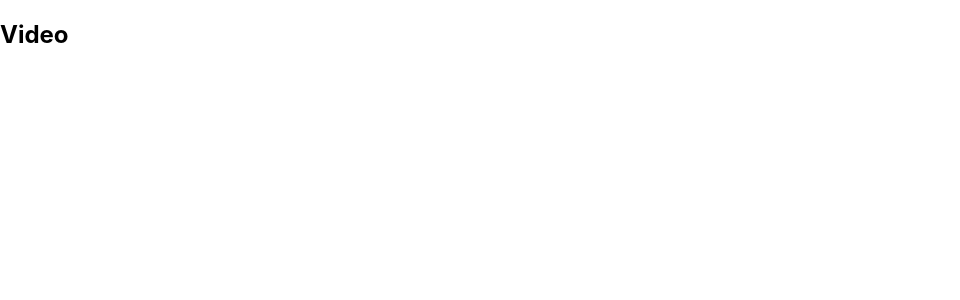
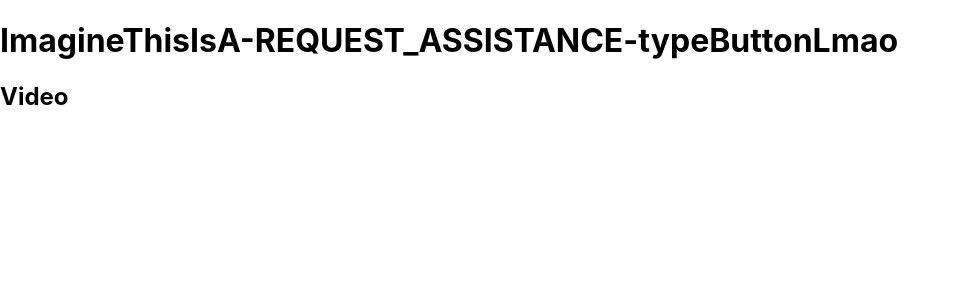
Before and after one commit to egu8/kiosk_scanner, a React (Create React App) app: page / in a window 1280 px wide. Shown: the top 300 px of the page, without its empty margins (0-960 px from the left). Built offline with nearby package versions, Linux system fonts and the light colour scheme; no server answers.

Commit message:
Initial setup for components
buttons

```diff
--- /dev/null
+++ b/src/components/help_button.js
@@ -0,0 +1,10 @@
+import React from "react";
+
+class HelpButton extends React.Component {
+    render() {
+        return (
+        <h1>ImagineThisIsA-REQUEST_ASSISTANCE-typeButtonLmao</h1>
+        );
+    }
+}
+export default HelpButton;
--- a/src/view/landing_page.js
+++ b/src/view/landing_page.js
@@ -1,9 +1,17 @@
 import AppStreamCam from '../view_model/camera_logic';
+import HelpButton from '../components/help_button.js';
 
 function LandingPage() {
     return <div>
-        <h2>Video</h2>
-        <AppStreamCam/>
+        <div>
+            <HelpButton/>
+        </div>
+
+        <div>
+            <h2>Video</h2>
+            <AppStreamCam/>
+        </div>
+
     </div>;
 }
 
```
